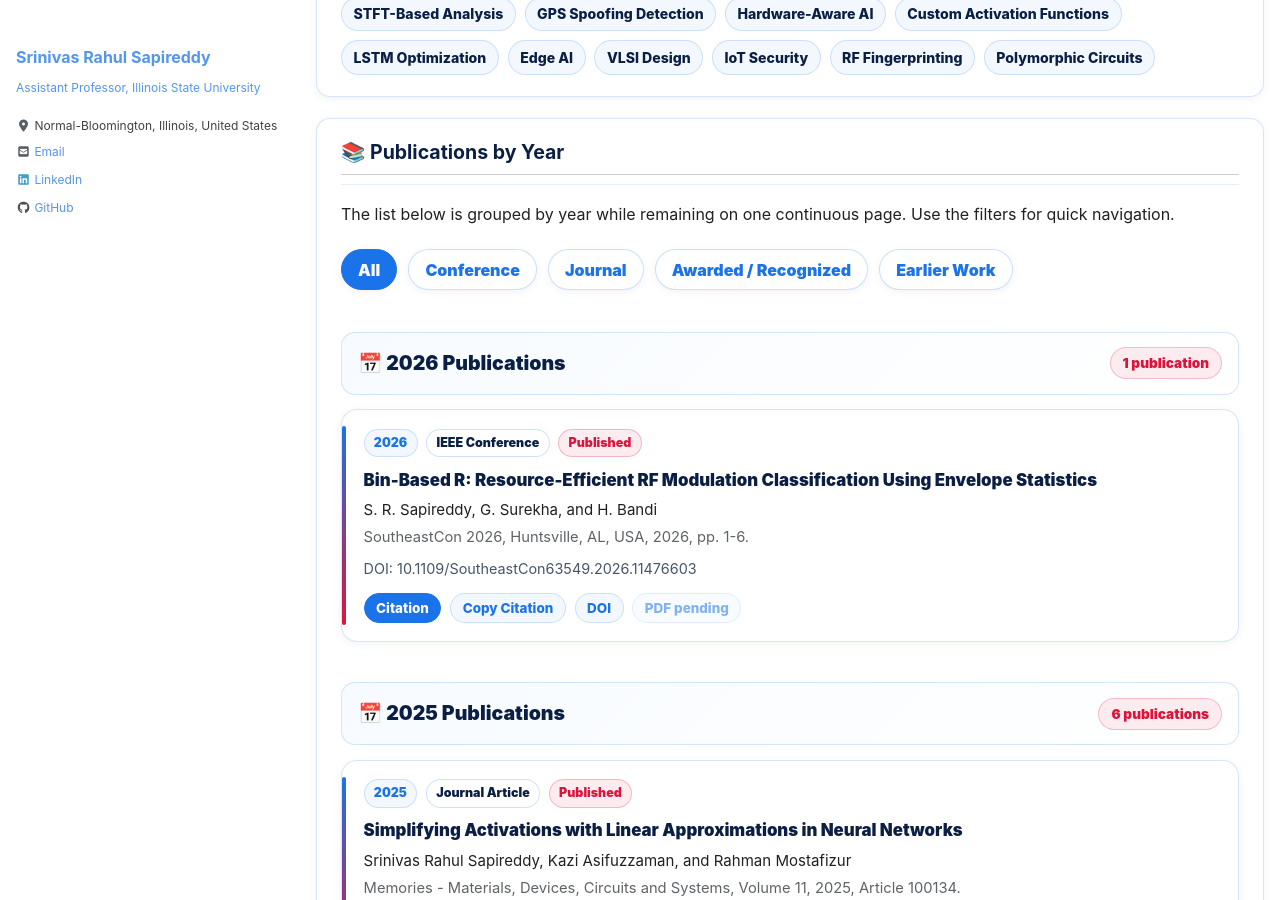
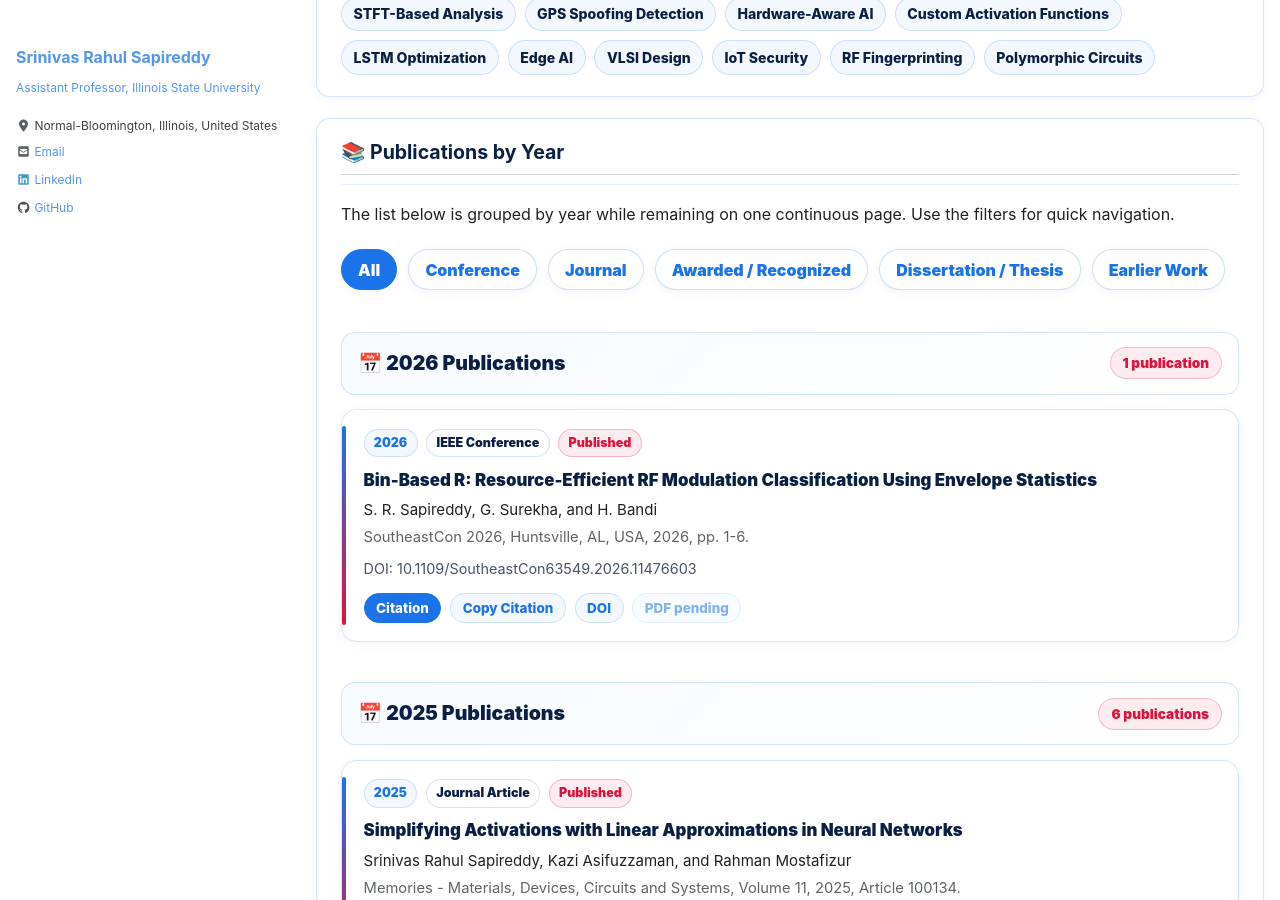
Before and after one commit to srsapireddy/srsapireddy.github.io, a Jekyll site: the page built from _pages/publications.md, in a window 1280 px wide and 900 px high, scrolled down 1097 px. Built offline with Jekyll 4.4.1, drawn with Linux system fonts in a browser that asks for light colours; cached includes are drawn as plain includes; nearby versions of some CDN libraries.

Commit message:
Update publications.md

```diff
--- a/_pages/publications.md
+++ b/_pages/publications.md
@@ -820,6 +820,7 @@ author_profile: true
       <button class="tab-button" onclick="filterPublications(event, 'conference')">Conference</button>
       <button class="tab-button" onclick="filterPublications(event, 'journal')">Journal</button>
       <button class="tab-button" onclick="filterPublications(event, 'award')">Awarded / Recognized</button>
+      <button class="tab-button" onclick="filterPublications(event, 'thesis')">Dissertation / Thesis</button>
       <button class="tab-button" onclick="filterPublications(event, 'earlier')">Earlier Work</button>
     </div>
 
```
